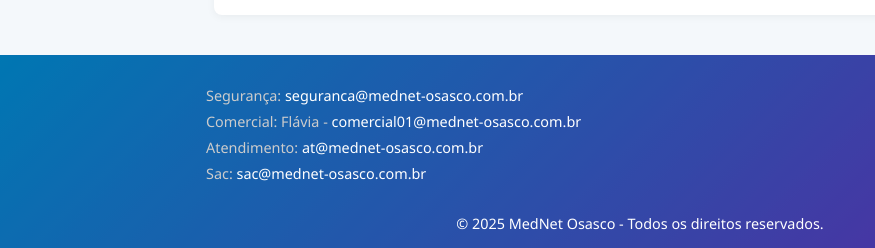
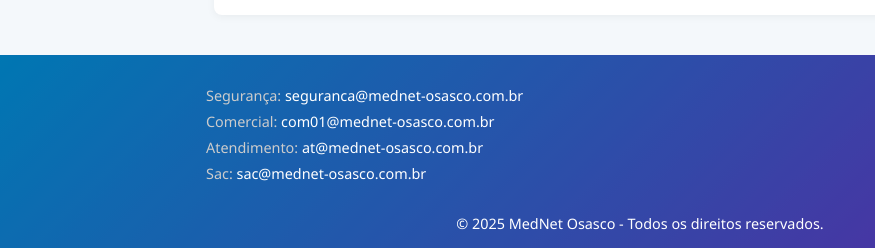
Before and after one commit to mednetosasco/SAC-ONLINE, a plain HTML site: page instructions.html in a window 1280 px wide. Shown: the part 2661-2909 px from the top of the page, 0-875 px from the left. Drawn offline with Linux system fonts and the light colour scheme.

Commit message:
Update instructions.html

```diff
--- a/instructions.html
+++ b/instructions.html
@@ -167,7 +167,7 @@
     <div class="footer-content">
         <ul class="email-list">
             <li>Segurança: <a href="mailto:seguranca@mednet-osasco.com.br">seguranca@mednet-osasco.com.br</a></li>
-            <li>Comercial: Flávia -  <a href="mailto:comercial01@mednet-osasco.com.br">comercial01@mednet-osasco.com.br</a></li>
+            <li>Comercial: <a href="mailto:com01@mednet-osasco.com.br">com01@mednet-osasco.com.br</a></li>
             <li>Atendimento: <a href="mailto:at@mednet-osasco.com.br">at@mednet-osasco.com.br</a></li>
             <li>Sac: <a href="mailto:sac@mednet-osasco.com.br">sac@mednet-osasco.com.br</a></li>
         </ul>
```
